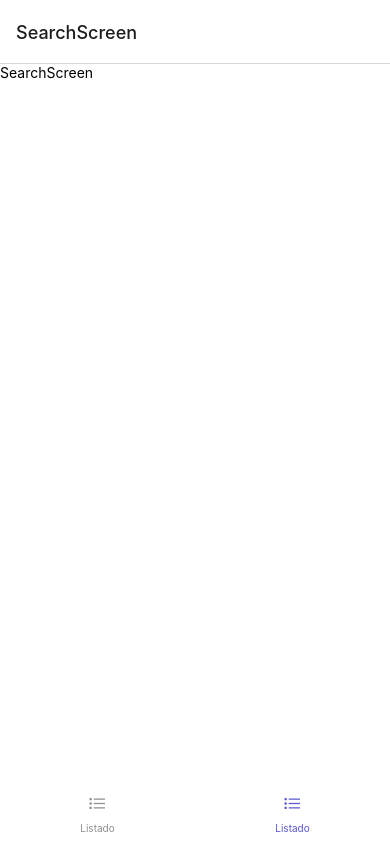
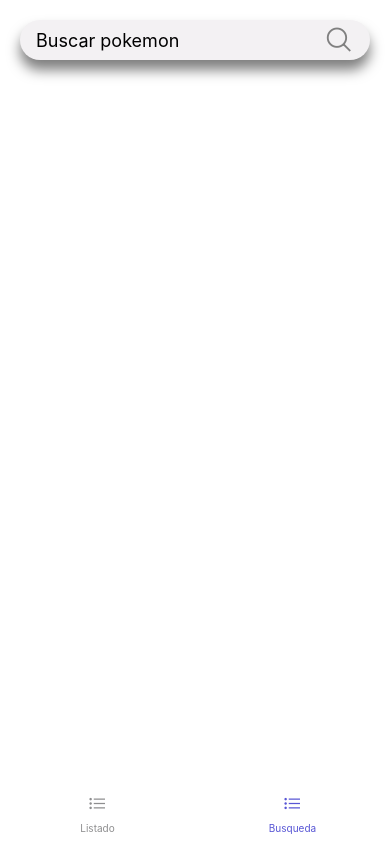
Before and after one commit to Felipe0298/pokedex, a React Native app: screen /SearchScreen in a window 390 px wide. Built offline with nearby package versions, Linux system fonts and the light colour scheme; no server answers.

Commit message:
268. SearchComponent - Diseño

```diff
--- /dev/null
+++ b/src/components/SearchInput.tsx
@@ -0,0 +1,56 @@
+import React from 'react';
+import { StyleSheet, View, TextInput, Platform } from 'react-native';
+import Icon from 'react-native-vector-icons/Ionicons';
+
+export const SearchInput = () => {
+  return (
+    <View style={styles.container}>
+      <View style={styles.textBackground}>
+
+        <TextInput
+          placeholder='Buscar pokemon'
+          style={{...styles.textInput,
+            top: Platform.OS === 'ios' ? 0 : 2
+          }}
+          autoCapitalize='none'
+          autoCorrect={false}
+        />
+
+        <Icon
+          name='search-outline'
+          color='grey'
+          size={30}
+        />
+
+      </View>
+    </View>
+  );
+}
+
+const styles = StyleSheet.create({
+  container: {
+
+  },
+  textBackground: {
+    backgroundColor: '#F3F1F3',
+    borderRadius: 60,
+    height: 40,
+    paddingHorizontal: 20,
+    justifyContent: 'center',
+    alignItems: 'center',
+    flexDirection: 'row',
+    shadowColor: "#000",
+    shadowOffset: {
+      width: 0,
+      height: 10,
+    },
+    shadowOpacity: 0.51,
+    shadowRadius: 13.16,
+
+    elevation: 20,
+  },
+  textInput: {
+    flex: 1,
+    fontSize: 18,
+  }
+});
--- a/src/navigator/Tabs.tsx
+++ b/src/navigator/Tabs.tsx
@@ -25,6 +25,7 @@
       }}
     >
       <Tab.Screen name="HomeScreen" component={Navigator}
+
         options={{
           tabBarLabel: 'Listado',
           tabBarIcon: ({ color }) => (
@@ -32,18 +33,20 @@
               size={20}
               name='list-outline'
             />
-          )
+          ),
+          headerShown: false
         }}
       />
       <Tab.Screen name="SearchScreen" component={SearchScreen}
         options={{
-          tabBarLabel: 'Listado',
+          tabBarLabel: 'Busqueda',
           tabBarIcon: ({ color }) => (
             <Icon color={color}
               size={20}
               name='list-outline'
             />
-          )
+          ),
+          headerShown: false
         }} />
     </Tab.Navigator>
   );
--- a/src/screens/SearchScreen.tsx
+++ b/src/screens/SearchScreen.tsx
@@ -1,10 +1,22 @@
 import React from 'react';
-import {StyleSheet, Text, View} from 'react-native';
+import {StyleSheet, Text, View, Platform} from 'react-native';
+import { useSafeAreaInsets } from 'react-native-safe-area-context';
+import { SearchInput } from '../components/SearchInput';
 
 export const SearchScreen = () => {
+
+  const { top } = useSafeAreaInsets();
+
   return (
-    <View>
-      <Text>SearchScreen</Text>
+    <View
+    style={{
+      flex:1,
+      marginTop: (Platform.OS === 'ios') ? top : top + 20,
+      marginHorizontal: 20
+      }}>
+
+      <SearchInput/>
+
     </View>
   );
 }
```
